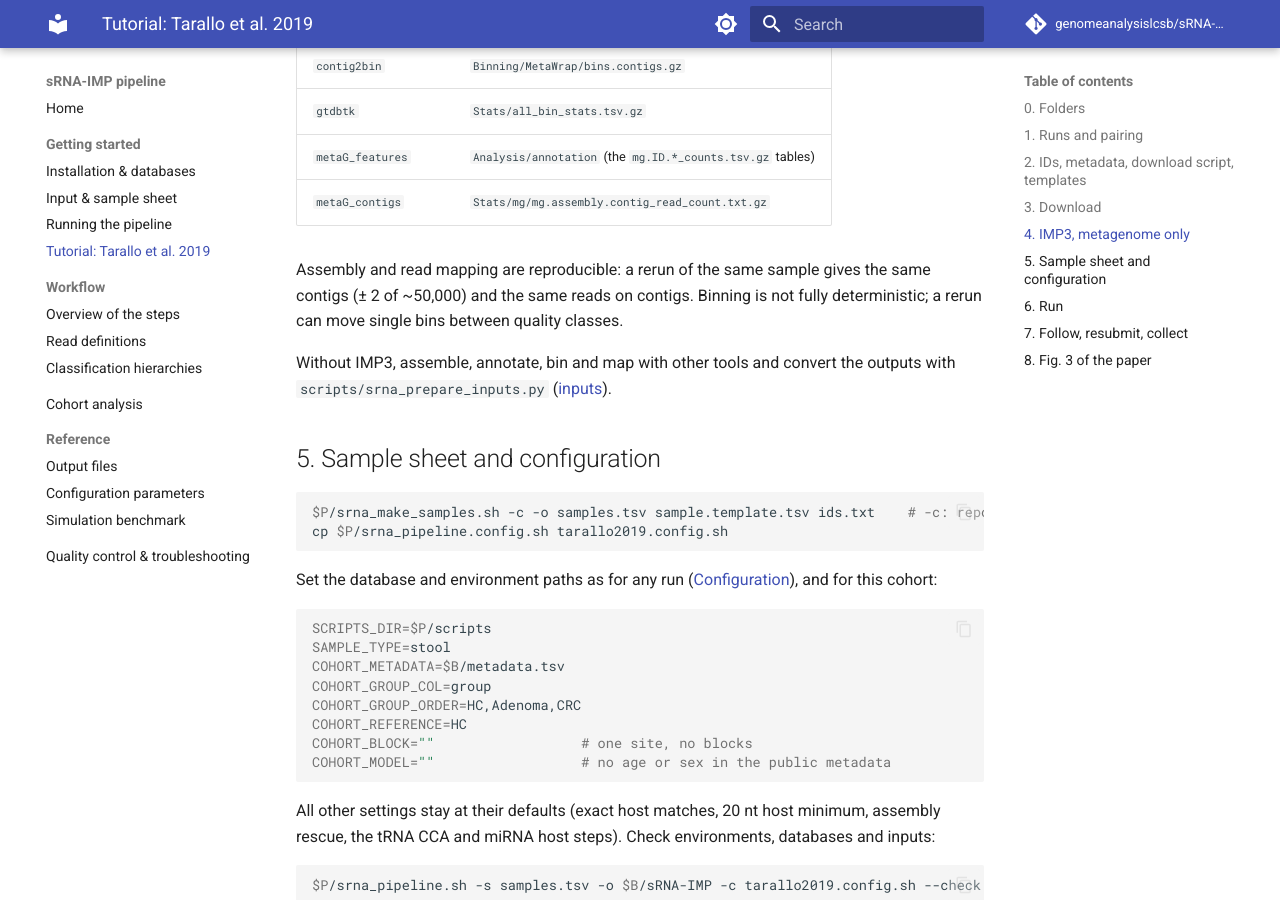
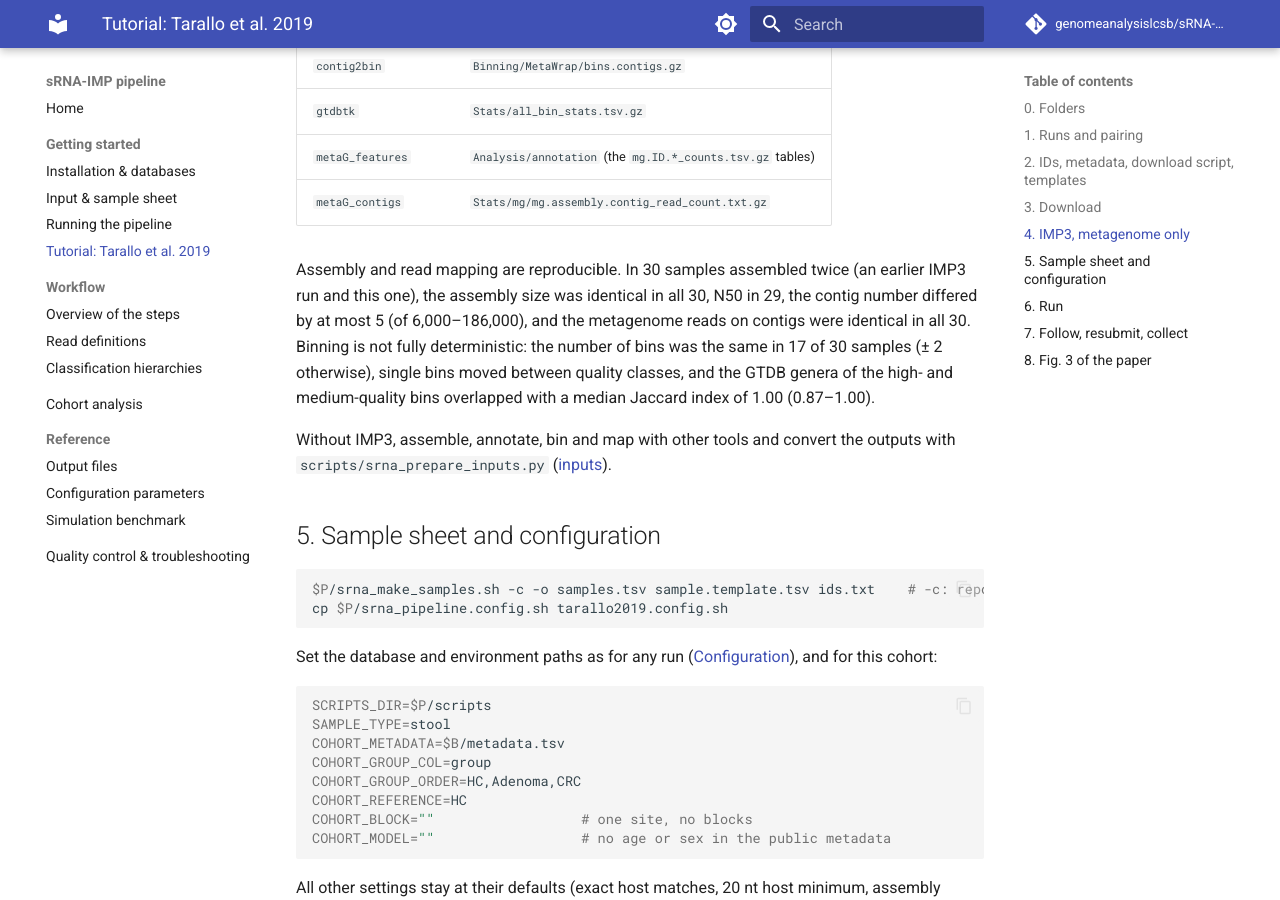
Before and after one commit to genomeanalysislcsb/sRNA-IMP, an MkDocs documentation site: the page built from docs/tutorial_tarallo.md, in a window 1280 px wide and 900 px high, scrolled down 3596 px. Built offline with MkDocs 1.6.1 and Material for MkDocs 9.7.7, drawn with Linux system fonts in a browser that asks for light colours; comment, search, counter and statistics services are not loaded.

Commit message:
Tarallo tutorial: IMP3 reproducibility from 30 samples assembled twice
Co-Authored-By: Claude Opus 5.5 <noreply@anthropic.com>
Claude-Session: https://claude.ai/code/session_01L5bQxNJvvvTRxDQ7VNdjru

```diff
--- a/docs/tutorial_tarallo.md
+++ b/docs/tutorial_tarallo.md
@@ -139,8 +139,11 @@ A sample whose master stops (time limit, a failed rule) is continued from its fi
 | `metaG_features` | `Analysis/annotation` (the `mg.ID.*_counts.tsv.gz` tables) |
 | `metaG_contigs` | `Stats/mg/mg.assembly.contig_read_count.txt.gz` |
 
-Assembly and read mapping are reproducible: a rerun of the same sample gives the same contigs (± 2 of ~50,000) and
-the same reads on contigs. Binning is not fully deterministic; a rerun can move single bins between quality classes.
+Assembly and read mapping are reproducible. In 30 samples assembled twice (an earlier IMP3 run and this one), the
+assembly size was identical in all 30, N50 in 29, the contig number differed by at most 5 (of 6,000–186,000), and the
+metagenome reads on contigs were identical in all 30. Binning is not fully deterministic: the number of bins was the
+same in 17 of 30 samples (± 2 otherwise), single bins moved between quality classes, and the GTDB genera of the
+high- and medium-quality bins overlapped with a median Jaccard index of 1.00 (0.87–1.00).
 
 Without IMP3, assemble, annotate, bin and map with other tools and convert the outputs with
 `scripts/srna_prepare_inputs.py` ([inputs](inputs.md#where-the-assembly-inputs-come-from)).
```
